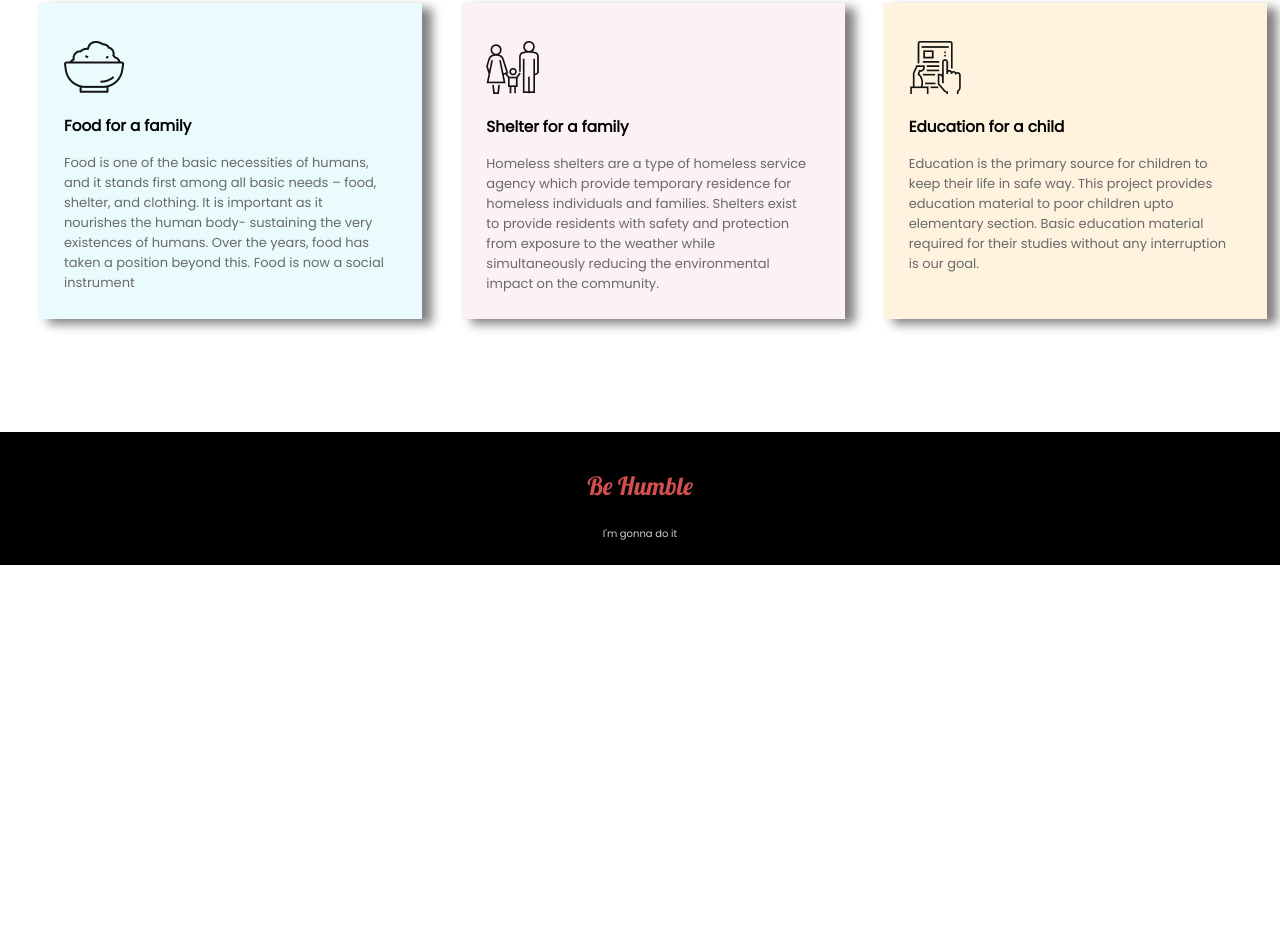
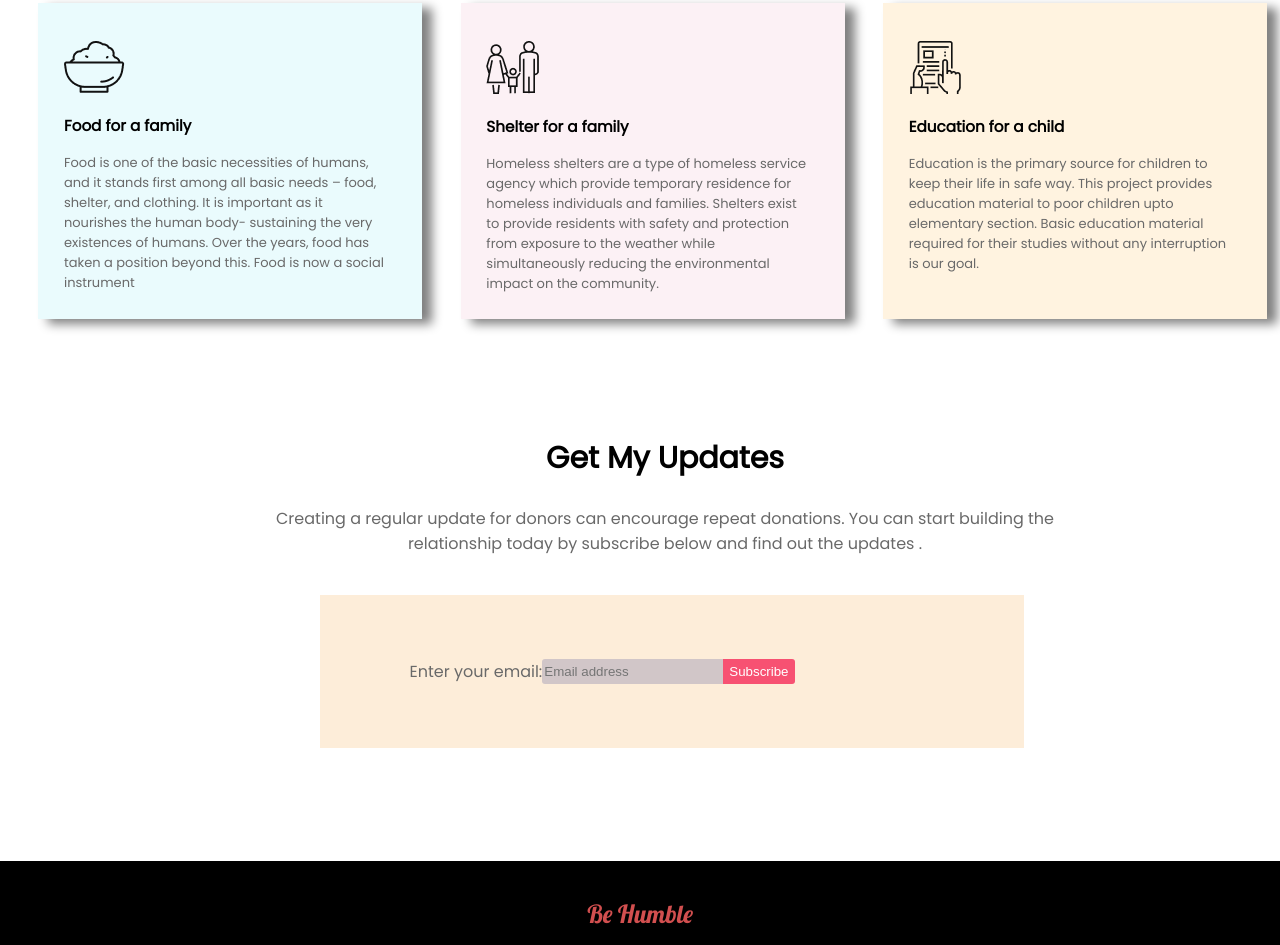
Before and after one commit to Bintiabashir/assignment-1, a plain HTML site: page index.html in a window 1280 px wide. Shown: the part 1476-2421 px from the top of the page. Before the commit the page ends 2041 px from the top, so only its background shows below. Drawn offline with Linux system fonts and the light colour scheme.

Commit message:
assignment-done-alhamdulillah

```diff
--- a/index.html
+++ b/index.html
@@ -81,6 +81,32 @@
             </div>
         </div>
     </section>
+    <section class="extra-part">
+        <div class="support">
+            <h2>Get My Updates</h2>
+            <p>Creating a regular update for donors can encourage repeat donations. You can start building the
+                relationship today by subscribe below and find out the updates .</p>
+        </div>
+
+        <form action="/action_page.php">
+            <div class="container">
+                <label for="email">Enter your email:</label>
+                <input type="email" placeholder="Email address" name="email">
+                <input type="submit" value="Subscribe">
+            </div>
+        </form>
+
+
+
+
+
+
+
+
+
+
+
+    </section>
 </body>
 <footer class="foot">
     <p id="humble">Be Humble </p>
--- a/style.css
+++ b/style.css
@@ -97,8 +97,8 @@ h1 {
 
 .support p {
     color: dimgray;
-    padding-left: 15%;
-    padding-right: 15%;
+    padding-left: 12%;
+    padding-right: 12%;
 }
 
 h2 {
@@ -145,6 +145,50 @@ h2 {
     background-color: rgba(255, 235, 205, 0.61)
 }
 
+.donate-plan {
+    margin-bottom: 117px;
+}
+
+.container {
+    width: 55%;
+    padding: 5% 7%;
+    margin: 3%;
+    margin-left: 25%;
+    display: flex;
+    color: dimgray;
+    box-sizing: border-box;
+    background-color: rgba(253, 233, 209, 0.822);
+
+
+}
+
+input[type=submit] {
+    background-color: rgb(247, 81, 114);
+    color: white;
+    border: none;
+    border-top-right-radius: 3px;
+    border-bottom-right-radius: 3px;
+}
+
+input[type=submit]:hover {
+    opacity: 0.8;
+}
+
+input[type=email] {
+    background-color: rgb(209, 198, 200);
+    color: white;
+    border: none;
+    border-top-left-radius: 3px;
+    border-bottom-left-radius: 3px;
+}
+
+input[type=email]:hover {
+    opacity: 0.8;
+}
+
+.extra-part {
+    margin-bottom: 113px;
+}
 
 #humble {
     font-family: 'Lobster', cursive;
```
